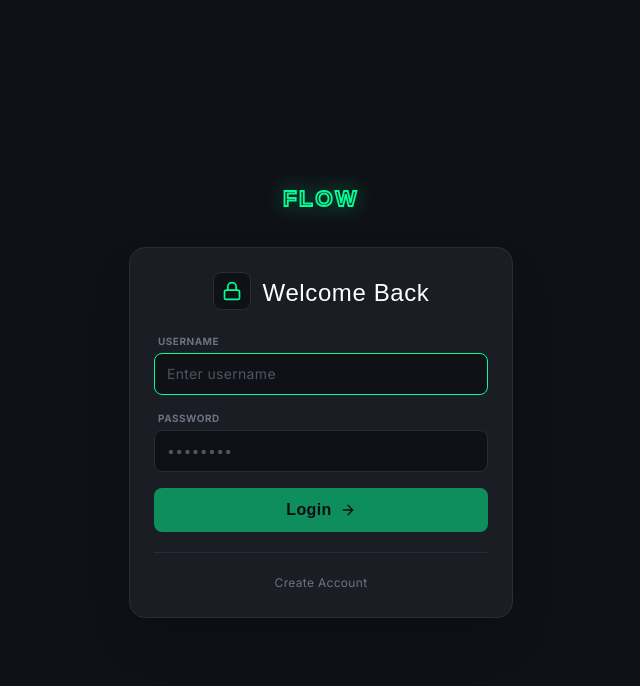
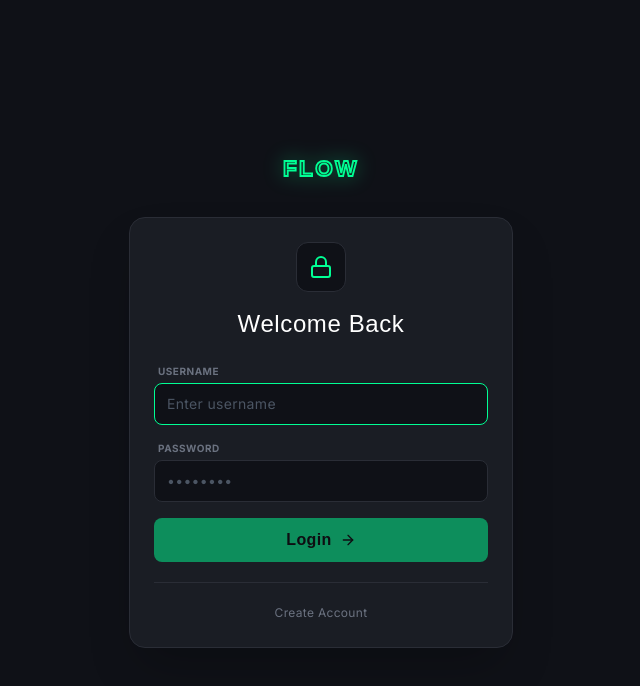
Before and after one commit to quietpanda284/Flow, a React (Vite) app: page / in a window 1280 px wide. Shown: the top 686 px of the page, without its empty margins (319-959 px from the left). Built offline with nearby package versions, Linux system fonts and the light colour scheme; no server answers.

Commit message:
feat(login): Enhance UI for login and registration forms
Refine the visual presentation of the login and registration forms. Adjust icon sizes, padding, and margins to improve aesthetic appeal and user experience. The header title is now also centered for better alignment.

```diff
--- a/components/LoginPage.tsx
+++ b/components/LoginPage.tsx
@@ -92,11 +92,11 @@ const LoginContainer = ({
             </div>
 
             <div className="w-full max-w-sm bg-card border border-border rounded-2xl p-6 shadow-2xl animate-in fade-in zoom-in-95 duration-500 transition-all">
-                <div className="flex items-center gap-3 mb-6 justify-center">
-                    <div className="p-2 bg-[#0f1117] rounded-lg border border-border">
-                        {isRegistering ? <UserPlus className="text-accent-focus" size={20} /> : <Lock className="text-accent-focus" size={20} />}
+                <div className="flex flex-col items-center gap-4 mb-6">
+                    <div className="p-3 bg-[#0f1117] rounded-xl border border-border">
+                        {isRegistering ? <UserPlus className="text-accent-focus" size={24} /> : <Lock className="text-accent-focus" size={24} />}
                     </div>
-                    <h1 className="text-2xl text-white tracking-wide font-display mt-1">
+                    <h1 className="text-2xl text-white tracking-wide font-display text-center">
                         {isRegistering ? 'Create Account' : 'Welcome Back'}
                     </h1>
                 </div>
```
